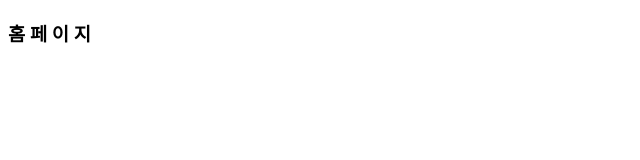
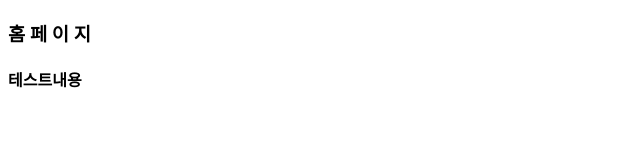
Before and after one commit to SeoJunSeouk/cat, a plain HTML site: page index.html in a window 1280 px wide. Shown: the whole page, without its empty margins (0-640 px from the left). Drawn offline with Linux system fonts and the light colour scheme.

Commit message:
수정 ver2

```diff
--- a/index.html
+++ b/index.html
@@ -7,5 +7,6 @@
 </head>
 <body>
     <h3>홈 페 이 지</h3>
+	<h4>테스트내용</h4>
 </body>
 </html>
```
